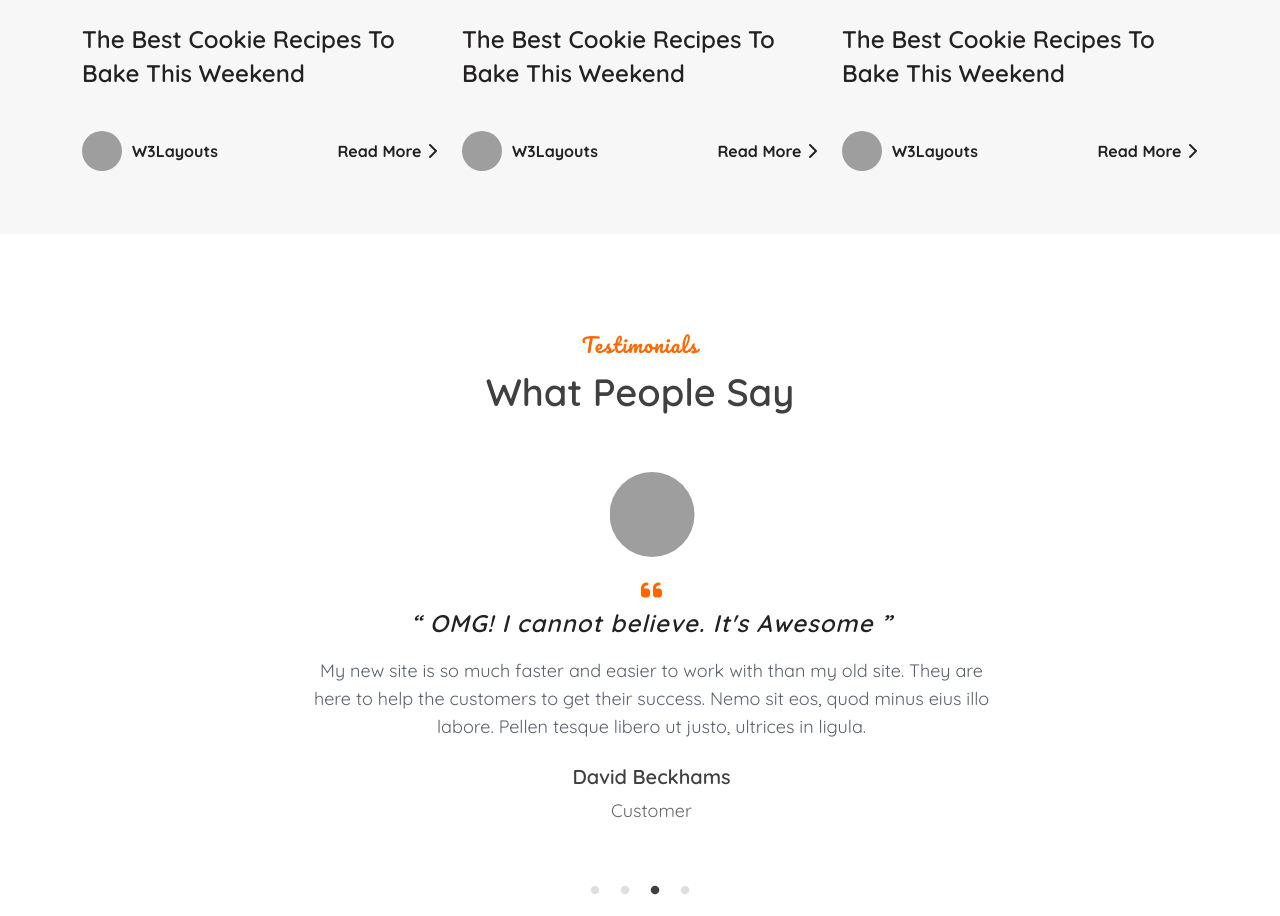
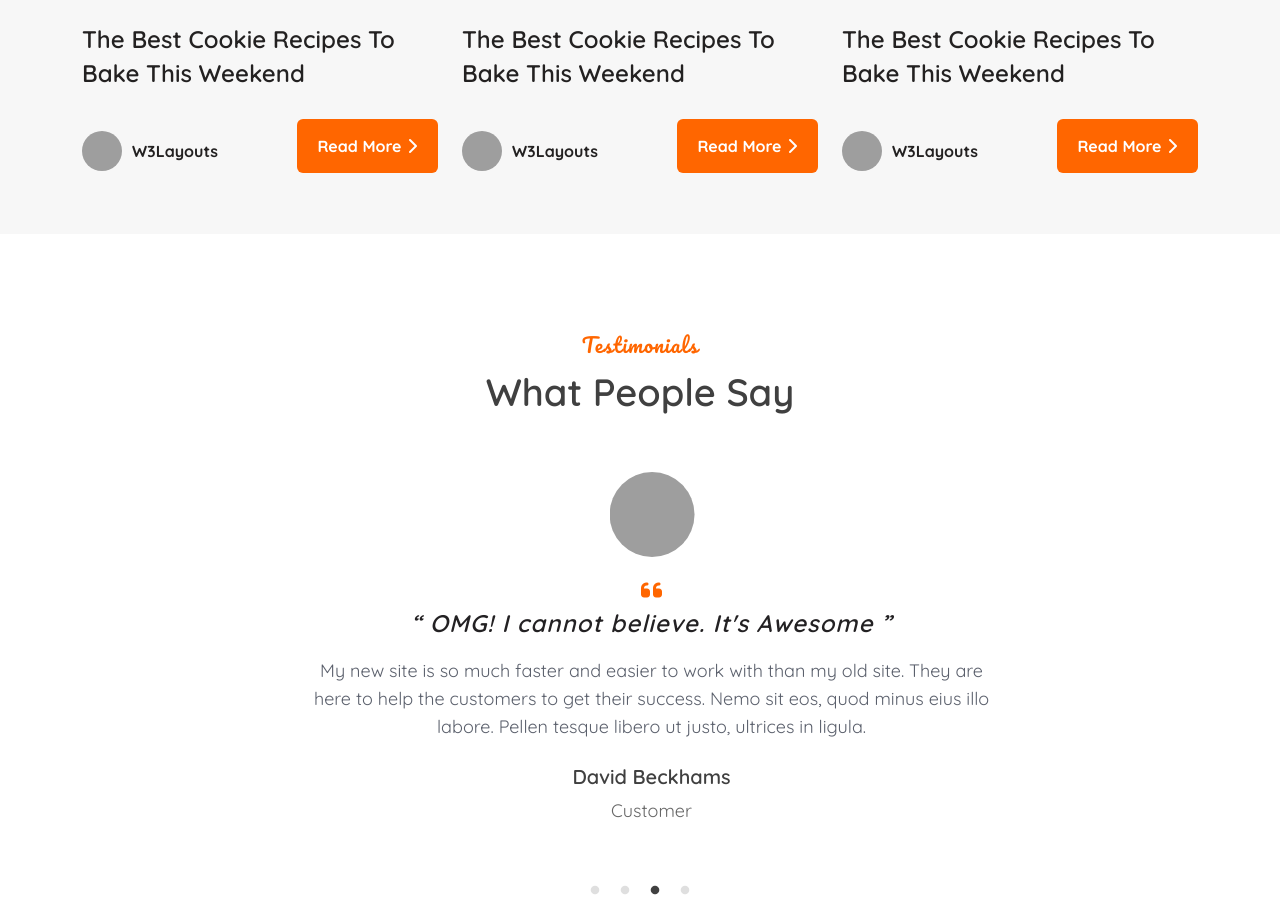
Before and after one commit to lltt752003tryaurora/WebDinner, a plain HTML site: page index.html in a window 1280 px wide. Shown: the part 5060-5976 px from the top of the page. Drawn offline with nearby package versions, Linux system fonts and the light colour scheme; some packages are replaced by stand-ins of ours; grey boxes are pictures that could not be loaded; a script that the page names is missing.

Commit message:
changed button

```diff
--- a/Home/css/style.css
+++ b/Home/css/style.css
@@ -805,6 +805,19 @@ span.video-play-icon:hover {
   font-weight: 600;
 }
 
+.card_body .body_cont .readmore {
+  margin: 0;
+  padding: 10px 20px;
+  border-radius: 6px;
+  background-color: #ff6600;
+  color: #fff;
+}
+
+.card_body .body_cont a:hover {
+  color: #ff6600;
+  transition: all 0.5s;
+}
+
 .card {
   position: relative;
   border: none;
@@ -902,12 +915,12 @@ span.video-play-icon:hover {
 .card_body .body_cont .readmore {
   font-size: 16px;
   font-weight: 700;
-  color: #212121;
   transition: all 0.5s;
 }
 
 .card_body .body_cont .readmore:hover {
   color: #ff6600;
+  background-color: wheat;
 }
 
 /* client */
--- a/index.html
+++ b/index.html
@@ -610,8 +610,9 @@
                     <a
                       class="readmore"
                       href="https://wp.w3layouts.com/diner/2021/03/01/hello-world/"
+                      target="_blank"
                     >
-                      Read More
+                      <span>Read More</span>
                       <span class="fa fa-chevron-right ml-2"></span>
                     </a>
                   </div>
@@ -666,8 +667,9 @@
                     <a
                       class="readmore"
                       href="https://wp.w3layouts.com/diner/2021/03/01/hello-world/"
+                      target="_blank"
                     >
-                      Read More
+                      <span>Read More</span>
                       <span class="fa fa-chevron-right ml-2"></span>
                     </a>
                   </div>
@@ -722,8 +724,9 @@
                     <a
                       class="readmore"
                       href="https://wp.w3layouts.com/diner/2021/03/01/hello-world/"
+                      target="_blank"
                     >
-                      Read More
+                      <span>Read More</span>
                       <span class="fa fa-chevron-right ml-2"></span>
                     </a>
                   </div>
```
